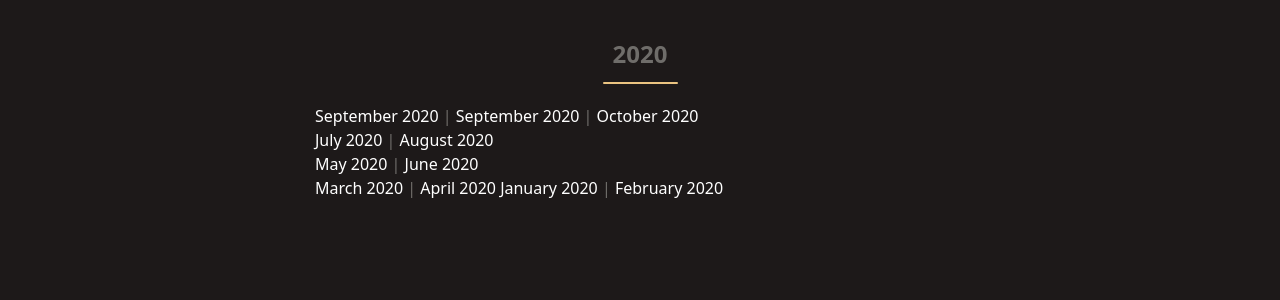
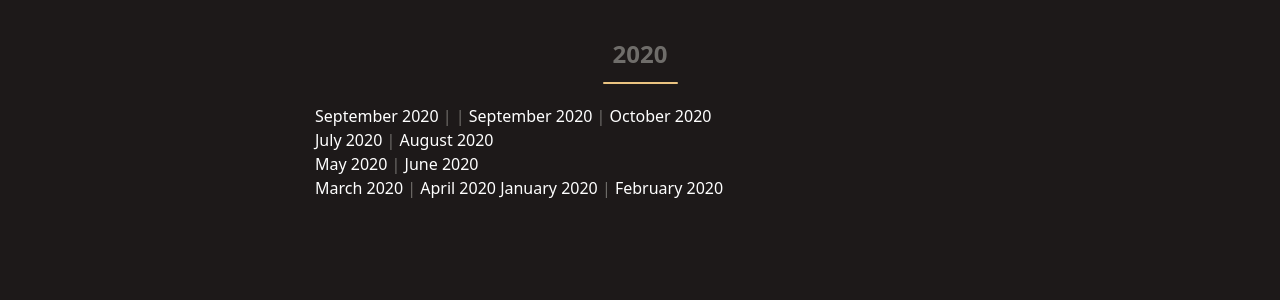
Before and after one commit to ateliedetemas/blpcrypto, a Jekyll site: the page built from _pages/en/reports.md, in a window 1280 px wide. Shown: the part 239-539 px from the top of the page. Built offline with Jekyll 4.4.1, drawn with Linux system fonts in a browser that asks for light colours.

```diff
--- a/_pages/en/reports.md
+++ b/_pages/en/reports.md
@@ -6,7 +6,7 @@ permalink: "/en/reports/"
 ---
 
 ## 2020
-[September 2020]({{ '/assets/documents/relatorios/2020/11e.pdf' | absolute_url }})  |
+[September 2020]({{ '/assets/documents/relatorios/2020/11e.pdf' | absolute_url }})  | |
 [September 2020]({{ '/assets/documents/relatorios/2020/09e.pdf' | absolute_url }})  |  [October 2020]({{ '/assets/documents/relatorios/2020/10e.pdf' | absolute_url }})
 [July 2020]({{ '/assets/documents/relatorios/2020/07e.pdf' | absolute_url }})  |  [August 2020]({{ '/assets/documents/relatorios/2020/08e.pdf' | absolute_url }})
 [May 2020]({{ '/assets/documents/relatorios/2020/05e.pdf' | absolute_url }})  | [June 2020]({{ '/assets/documents/relatorios/2020/06e.pdf' | absolute_url }})
```
